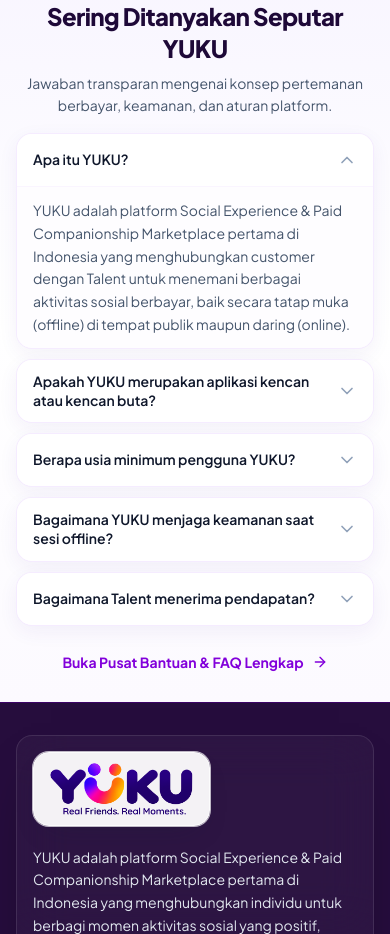
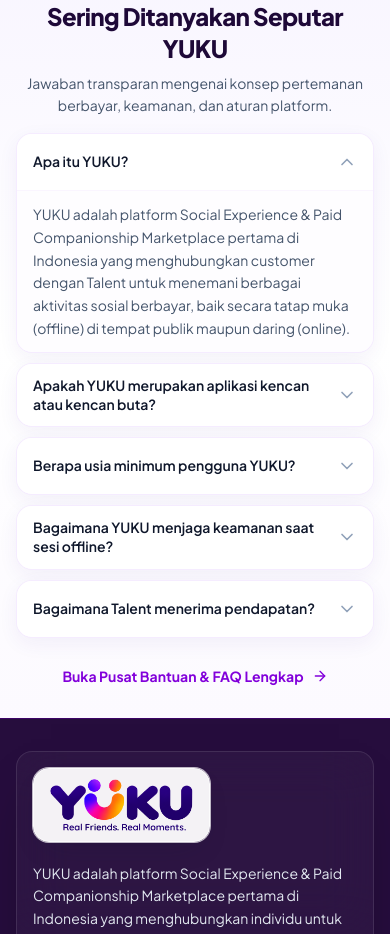
Before and after one commit to yukusocialindonesia-cpu/YUKU-SOCIAL-PRODUCTION, a React (Vite) app: page / in a window 390 px wide. Shown: the part 3060-3994 px from the top of the page. Built offline with nearby package versions, Linux system fonts and the light colour scheme; no server answers; the database is empty.

Commit message:
Improve FAQ tap targets on mobile

```diff
--- a/src/components/home/HomeFaqSection.tsx
+++ b/src/components/home/HomeFaqSection.tsx
@@ -38,7 +38,7 @@ export const HomeFaqSection: React.FC<HomeFaqSectionProps> = ({ onViewAllFaqClic
                 type="button"
                 onClick={() => toggleItem(idx)}
                 aria-expanded={openIndex === idx}
-                className="w-full min-h-[52px] py-3 sm:py-4 px-4 sm:px-5 text-left flex items-center justify-between gap-4 font-semibold text-slate-900 hover:text-purple-700 transition-colors cursor-pointer bg-white hover:bg-purple-50/40"
+                className="w-full min-h-14 py-3 sm:py-4 px-4 sm:px-5 text-left flex items-center justify-between gap-4 font-semibold text-slate-900 hover:text-purple-700 transition-colors cursor-pointer bg-white hover:bg-purple-50/40"
               >
                 <span className="text-sm sm:text-base leading-snug">{item.q}</span>
                 <ChevronDown
@@ -60,7 +60,7 @@ export const HomeFaqSection: React.FC<HomeFaqSectionProps> = ({ onViewAllFaqClic
         <div className="mt-4 sm:mt-8 text-center">
           <button
             onClick={onViewAllFaqClick}
-            className="inline-flex min-h-10 items-center justify-center gap-2 rounded-full px-4 text-sm font-bold text-purple-700 hover:text-purple-900 hover:bg-purple-50 transition-colors cursor-pointer"
+            className="inline-flex min-h-11 items-center justify-center gap-2 rounded-full px-4 text-sm font-bold text-purple-700 hover:text-purple-900 hover:bg-purple-50 transition-colors cursor-pointer"
           >
             <span>Buka Pusat Bantuan & FAQ Lengkap</span>
             <ArrowRight className="w-4 h-4" />
```
